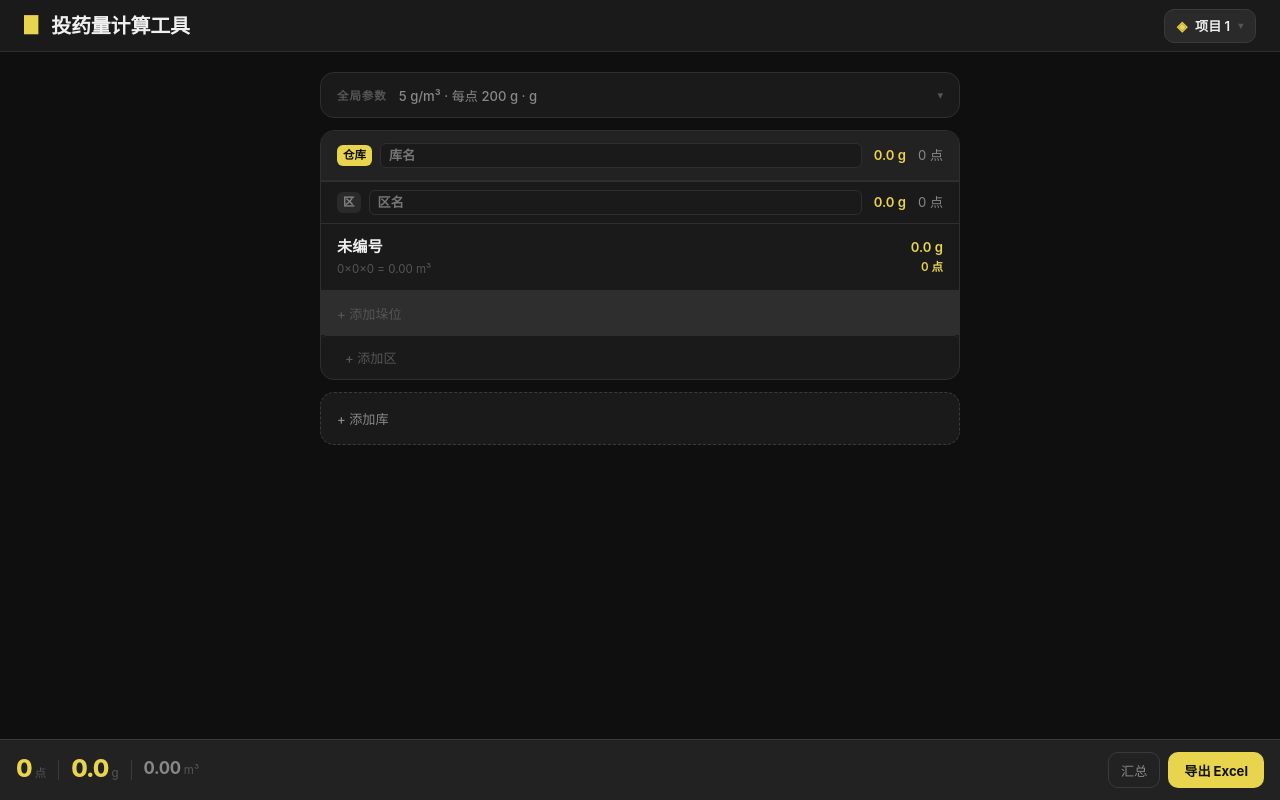
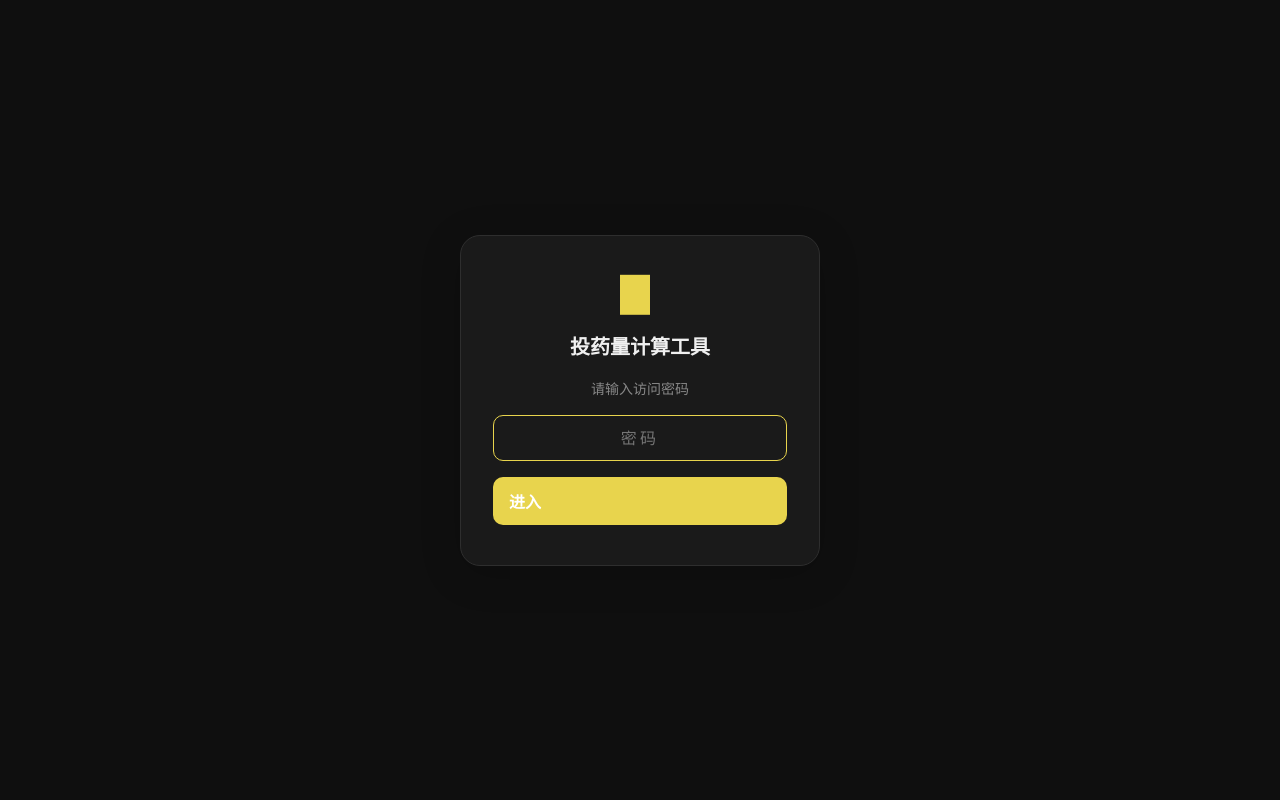
Before and after one commit to tim-9526/snake, a React (Vite) app: page / in a window 1280 px wide. Built offline with nearby package versions, Linux system fonts and the light colour scheme.

Commit message:
feat: 添加访问密码保护，sessionStorage 持久认证状态

```diff
--- a/src/App.css
+++ b/src/App.css
@@ -1098,3 +1098,113 @@ button {
   padding: var(--space-4) var(--space-5);
   border-top: 1px solid var(--color-border);
 }
+
+/* ====== PASSWORD GATE ====== */
+.gate-backdrop {
+  display: flex;
+  align-items: center;
+  justify-content: center;
+  min-height: 100vh;
+  min-height: 100dvh;
+  background: var(--color-bg);
+  padding: var(--space-4);
+}
+
+.gate-panel {
+  display: flex;
+  flex-direction: column;
+  align-items: center;
+  gap: var(--space-4);
+  background: var(--color-surface);
+  border: 1px solid var(--color-border);
+  border-radius: var(--radius-xl);
+  padding: var(--space-10) var(--space-8);
+  width: 100%;
+  max-width: 360px;
+  box-shadow: 0 8px 40px rgba(0,0,0,0.18);
+}
+
+.gate-panel.shake {
+  animation: gate-shake 0.45s ease;
+}
+
+@keyframes gate-shake {
+  0%,100% { transform: translateX(0) }
+  20%      { transform: translateX(-8px) }
+  40%      { transform: translateX(8px) }
+  60%      { transform: translateX(-6px) }
+  80%      { transform: translateX(6px) }
+}
+
+.gate-icon {
+  font-size: 2.5rem;
+  color: var(--color-accent);
+  line-height: 1;
+}
+
+.gate-title {
+  font-size: 1.25rem;
+  font-weight: 700;
+  color: var(--color-text);
+  margin: 0;
+  text-align: center;
+}
+
+.gate-subtitle {
+  font-size: 0.875rem;
+  color: var(--color-text-muted);
+  margin: 0;
+}
+
+.gate-field {
+  display: flex;
+  flex-direction: column;
+  gap: var(--space-1);
+  width: 100%;
+}
+
+.gate-input {
+  width: 100%;
+  padding: var(--space-3) var(--space-4);
+  background: var(--color-input-bg);
+  border: 1px solid var(--color-border);
+  border-radius: var(--radius-md);
+  color: var(--color-text);
+  font-size: 1rem;
+  font-family: var(--font-sans);
+  text-align: center;
+  letter-spacing: 0.2em;
+  box-sizing: border-box;
+  transition: border-color var(--duration-fast);
+}
+
+.gate-input:focus {
+  outline: none;
+  border-color: var(--color-accent);
+}
+
+.gate-input.error {
+  border-color: var(--color-danger);
+}
+
+.gate-error {
+  font-size: 0.8rem;
+  color: var(--color-danger);
+  text-align: center;
+}
+
+.gate-btn {
+  width: 100%;
+  padding: var(--space-3) var(--space-4);
+  background: var(--color-accent);
+  color: #fff;
+  border: none;
+  border-radius: var(--radius-md);
+  font-size: 1rem;
+  font-weight: 600;
+  cursor: pointer;
+  transition: opacity var(--duration-fast);
+}
+
+.gate-btn:hover { opacity: 0.88; }
+.gate-btn:active { opacity: 0.75; }
--- /dev/null
+++ b/src/components/PasswordGate.jsx
@@ -0,0 +1,49 @@
+import { useState } from 'react'
+
+const PASSWORD = 'snake123'
+const SESSION_KEY = 'dose-calc-auth'
+
+export function isAuthenticated() {
+  return sessionStorage.getItem(SESSION_KEY) === '1'
+}
+
+export default function PasswordGate({ onPass }) {
+  const [value, setValue] = useState('')
+  const [error, setError] = useState(false)
+  const [shake, setShake] = useState(false)
+
+  const submit = () => {
+    if (value === PASSWORD) {
+      sessionStorage.setItem(SESSION_KEY, '1')
+      onPass()
+    } else {
+      setError(true)
+      setShake(true)
+      setValue('')
+      setTimeout(() => setShake(false), 500)
+    }
+  }
+
+  return (
+    <div className="gate-backdrop">
+      <div className={`gate-panel${shake ? ' shake' : ''}`}>
+        <div className="gate-icon">▊</div>
+        <h1 className="gate-title">投药量计算工具</h1>
+        <p className="gate-subtitle">请输入访问密码</p>
+        <div className="gate-field">
+          <input
+            className={`gate-input${error ? ' error' : ''}`}
+            type="password"
+            value={value}
+            autoFocus
+            placeholder="密码"
+            onChange={e => { setValue(e.target.value); setError(false) }}
+            onKeyDown={e => { if (e.key === 'Enter') submit() }}
+          />
+          {error && <span className="gate-error">密码错误</span>}
+        </div>
+        <button className="gate-btn" onClick={submit}>进入</button>
+      </div>
+    </div>
+  )
+}
--- a/src/main.jsx
+++ b/src/main.jsx
@@ -1,10 +1,17 @@
-import React from 'react'
+import React, { useState } from 'react'
 import ReactDOM from 'react-dom/client'
 import App from './App.jsx'
+import PasswordGate, { isAuthenticated } from './components/PasswordGate.jsx'
 import './styles/global.css'
+
+function Root() {
+  const [passed, setPassed] = useState(isAuthenticated)
+  if (!passed) return <PasswordGate onPass={() => setPassed(true)} />
+  return <App />
+}
 
 ReactDOM.createRoot(document.getElementById('root')).render(
   <React.StrictMode>
-    <App />
+    <Root />
   </React.StrictMode>,
 )
```
